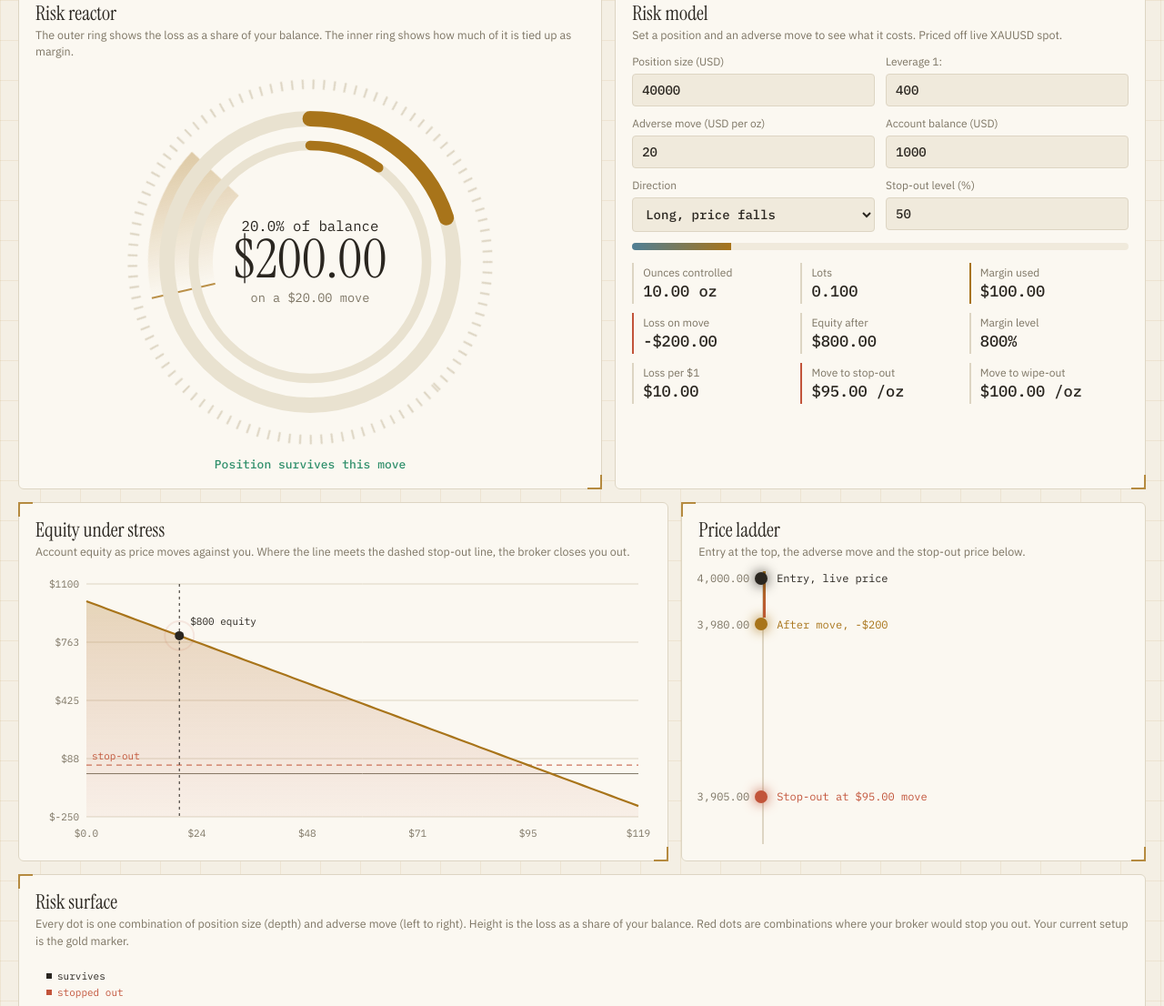
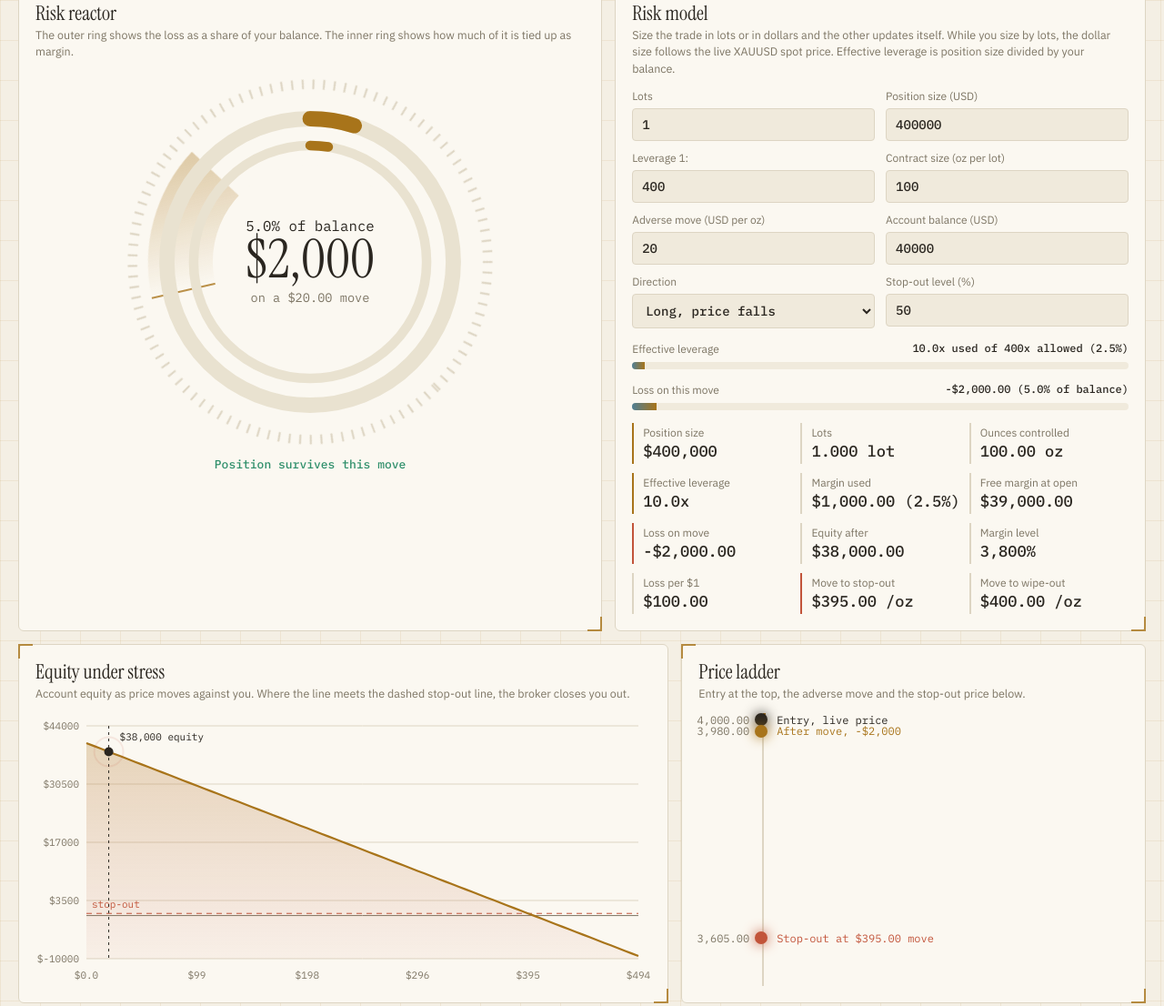
Before and after one commit to Mich-O/XAUUSD_Dashboard, a website: page public/index.html in a window 1280 px wide. Shown: the part 836-1942 px from the top of the page at 91% size. Drawn offline with Linux system fonts and the light colour scheme; no server answers.

Commit message:
Add dynamic position sizing for Risk Model

```diff
--- a/public/index.html
+++ b/public/index.html
@@ -48,7 +48,8 @@ input:focus,select:focus{outline:2px solid var(--gold);outline-offset:1px}
 .mk i{width:14px;height:14px;border-radius:50%;margin-left:-8px;flex:none}.mk em{font:normal 12px var(--mono);margin-left:10px;white-space:nowrap}
 .mk u{position:absolute;right:100%;margin-right:14px;font:12px var(--mono);color:var(--mute);text-decoration:none;white-space:nowrap}
 .fall{position:absolute;left:-1px;width:3px;background:linear-gradient(var(--gold),var(--dn));transition:height .8s,top .8s}
-.mbar{height:8px;background:var(--inp);border-radius:4px;overflow:hidden;margin-top:12px}.mbar div{height:100%;background:linear-gradient(90deg,var(--ice),var(--gold));transition:width .6s,background .4s}
+.mbar{height:8px;background:var(--inp);border-radius:4px;overflow:hidden;margin-top:12px}.ml{display:flex;justify-content:space-between;gap:10px;font-size:12px;color:var(--mute);margin-top:14px}.ml b{color:var(--ink);font:500 12px var(--mono)}.meter .mbar{margin-top:5px}
+.mbar div{height:100%;background:linear-gradient(90deg,var(--ice),var(--gold));transition:width .6s,background .4s}
 section{margin-top:14px}.note{color:var(--mute);font-size:12px;margin-top:14px}
 
 .tgl{background:transparent;border:1px solid var(--line);color:var(--ink);padding:5px 14px;border-radius:999px;font:12px var(--mono);cursor:pointer}
@@ -91,16 +92,19 @@ section{margin-top:14px}.note{color:var(--mute);font-size:12px;margin-top:14px}
    <text id="rPct" x="200" y="168" text-anchor="middle" font-size="15" font-family="IBM Plex Mono" style="fill:var(--ink)">0%</text>
   </svg><div class="status" id="rStat">–</div></div>
 
- <div class="card"><h2>Risk model</h2><p class="cap">Set a position and an adverse move to see what it costs. Priced off live XAUUSD spot.</p>
+ <div class="card"><h2>Risk model</h2><p class="cap">Size the trade in lots or in dollars and the other updates itself. While you size by lots, the dollar size follows the live XAUUSD spot price. Effective leverage is position size divided by your balance.</p>
   <div class="row">
-   <label>Position size (USD)<input id="kN" type="number" value="40000" min="0"></label>
+   <label>Lots<input id="kLot" type="number" value="1" min="0" step="0.01"></label>
+   <label>Position size (USD)<input id="kN" type="number" value="400000" min="0"></label>
    <label>Leverage 1:<input id="kL" type="number" value="400" min="1"></label>
+   <label>Contract size (oz per lot)<input id="kC" type="number" value="100" min="1"></label>
    <label>Adverse move (USD per oz)<input id="kM" type="number" value="20" min="0" step="0.5"></label>
-   <label>Account balance (USD)<input id="kB" type="number" value="1000" min="0"></label>
+   <label>Account balance (USD)<input id="kB" type="number" value="40000" min="0"></label>
    <label>Direction<select id="kD"><option value="1">Long, price falls</option><option value="-1">Short, price rises</option></select></label>
    <label>Stop-out level (%)<input id="kS" type="number" value="50" min="0"></label>
   </div>
-  <div class="mbar" aria-hidden="true"><div id="kBar"></div></div>
+  <div class="meter"><div class="ml"><span>Effective leverage</span><b id="kEffT">–</b></div><div class="mbar" aria-hidden="true"><div id="kEff"></div></div></div>
+  <div class="meter"><div class="ml"><span>Loss on this move</span><b id="kLossT">–</b></div><div class="mbar" aria-hidden="true"><div id="kBar"></div></div></div>
   <div class="stats" id="kStats"></div></div>
 </section>
 
@@ -186,16 +190,23 @@ function calc(){
 }
 
 /* ---------- risk model ---------- */
-const ks=["kN","kL","kM","kB","kD","kS"];ks.forEach(i=>$(i).addEventListener("input",risk));
+let kMode="lots";
+$("kLot").addEventListener("input",()=>kMode="lots");$("kN").addEventListener("input",()=>kMode="usd");
+const ks=["kLot","kN","kL","kC","kM","kB","kD","kS"];ks.forEach(i=>$(i).addEventListener("input",()=>risk()));
 let R=null,t0=performance.now();
 let rk="";
 function risk(force){
-  const N=+$("kN").value,L=+$("kL").value||1,M=+$("kM").value,B=+$("kB").value,D=+$("kD").value,S=+$("kS").value;
+  const C=+$("kC").value||100,L=+$("kL").value||1,M=+$("kM").value,B=+$("kB").value,D=+$("kD").value,S=+$("kS").value;
   const px=Q.spot?Q.spot.price:(R?R.px:4000); /* spot only */
-  const key=[N,L,M,B,D,S,px].join();if(key===rk&&!force)return;rk=key;
+  let N,lots;
+  if(kMode==="lots"){lots=+$("kLot").value||0;N=lots*C*px}else{N=+$("kN").value||0;lots=N/(C*px)}
+  const key=[kMode,kMode==="lots"?lots:N,C,L,M,B,D,S,px].join();if(key===rk&&!force)return;rk=key;
+  if(kMode==="lots"&&document.activeElement!==$("kN"))$("kN").value=Math.round(N);
+  if(kMode==="usd"&&document.activeElement!==$("kLot"))$("kLot").value=+lots.toFixed(3);
   const oz=N/px,margin=N/L,loss=oz*M,eq=B-loss,ml=margin?eq/margin*100:0;
   const liqM=oz?(B-S/100*margin)/oz:0,wipeM=oz?B/oz:0,lossPct=B?loss/B*100:0,marPct=B?margin/B*100:0;
-  R={px,D,oz,margin,loss,eq,ml,liqM,wipeM,M,B,S};
+  const eff=B?N/B:0;
+  R={px,D,oz,margin,loss,eq,ml,liqM,wipeM,M,B,S,N,lots,eff,L};
   const hit=eq<=S/100*margin;
   $("rLoss").setAttribute("stroke-dasharray",Math.min(100,lossPct)+" 100");
   $("rLoss").style.stroke=lossPct>=100?T.dn:lossPct>50?T.warn:T.gold;
@@ -208,7 +219,11 @@ function risk(force){
   else if(ml<150){s.textContent="Margin call zone";s.style.color="var(--gold)"}
   else{s.textContent="Position survives this move";s.style.color="var(--up)"}
   $("kBar").style.width=Math.min(100,lossPct)+"%";$("kBar").style.background=lossPct>=100?"var(--dn)":"";
-  $("kStats").innerHTML=st("Ounces controlled",f2(oz,2)+" oz")+st("Lots",f2(oz/100,3))+st("Margin used",usd(margin),"gold")+
+  $("kLossT").textContent=usd(-loss)+" ("+f2(lossPct,1)+"% of balance)";
+  $("kEffT").textContent=f2(eff,1)+"x used of "+f2(L,0)+"x allowed ("+f2(marPct,1)+"%)";
+  $("kEff").style.width=Math.min(100,marPct)+"%";$("kEff").style.background=marPct>=80?"var(--dn)":marPct>=40?"var(--warn)":"";
+  $("kStats").innerHTML=st("Position size",usd(N,0),"gold")+st("Lots",f2(lots,3)+" lot")+st("Ounces controlled",f2(oz,2)+" oz")+
+   st("Effective leverage",f2(eff,1)+"x","gold")+st("Margin used",usd(margin)+" ("+f2(marPct,1)+"%)")+st("Free margin at open",usd(B-margin))+
    st("Loss on move",usd(-loss),"hot")+st("Equity after",usd(eq),eq<0?"hot":"")+st("Margin level",f2(ml,0)+"%")+
    st("Loss per $1",usd(oz))+st("Move to stop-out",usd(liqM)+" /oz","hot")+st("Move to wipe-out",usd(wipeM)+" /oz");
   ladder();
@@ -294,7 +309,7 @@ function terrain(now){
 const sf=$("sf");
 function surface(now){
   const r=R;if(!r)return;const [x,w]=fit(sf,340),h=340;
-  const Nn=+$("kN").value||0,L=+$("kL").value||1,mx=Math.max(r.M*2,r.liqM*1.6,5),Nx=Math.max(Nn*2,1000),nx=80,nz=20,t=(now-t0)/1000;
+  const Nn=r.N||0,L=r.L||1,mx=Math.max(r.M*2,r.liqM*1.6,5),Nx=Math.max(Nn*2,1000),nx=80,nz=20,t=(now-t0)/1000;
   const yaw=-.22+Math.sin(t*.2)*.07,cy=Math.cos(yaw),sy=Math.sin(yaw),H=h*.5,base=h*.82,k=r.px>0?1/r.px:0;
   const hh=(u,v)=>Math.min(r.B?(v*Nx*k)*(u*mx)/r.B:0,1.3)*H*.72;
   const proj=(u,v,e)=>{const X=(u-.5)*w*.6,Z=(v-.5)*300,xr=X*cy+Z*sy,zr=-X*sy+Z*cy,p=700/(700+zr+150);return[w/2+xr*p,base-zr*.2*p-e*p,p]};
```
